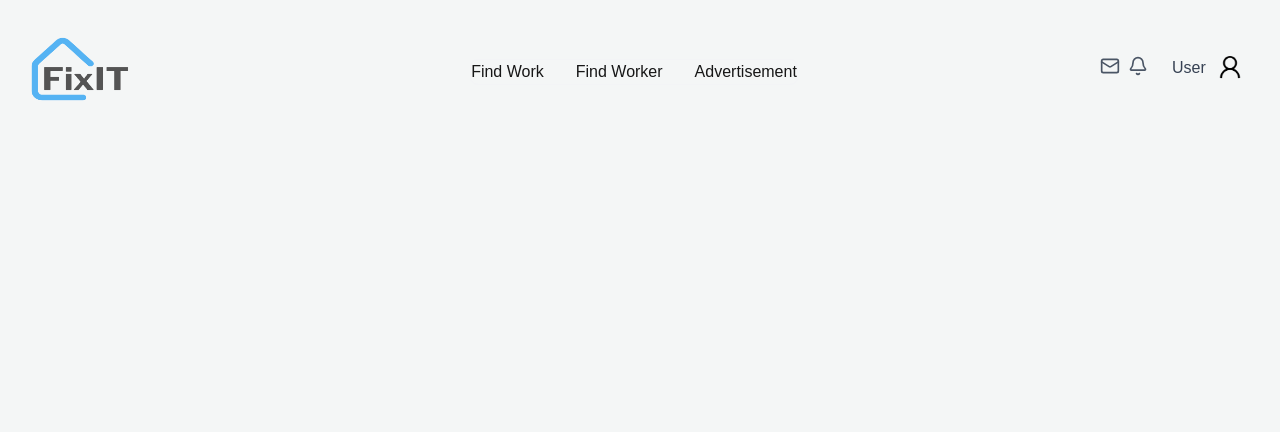
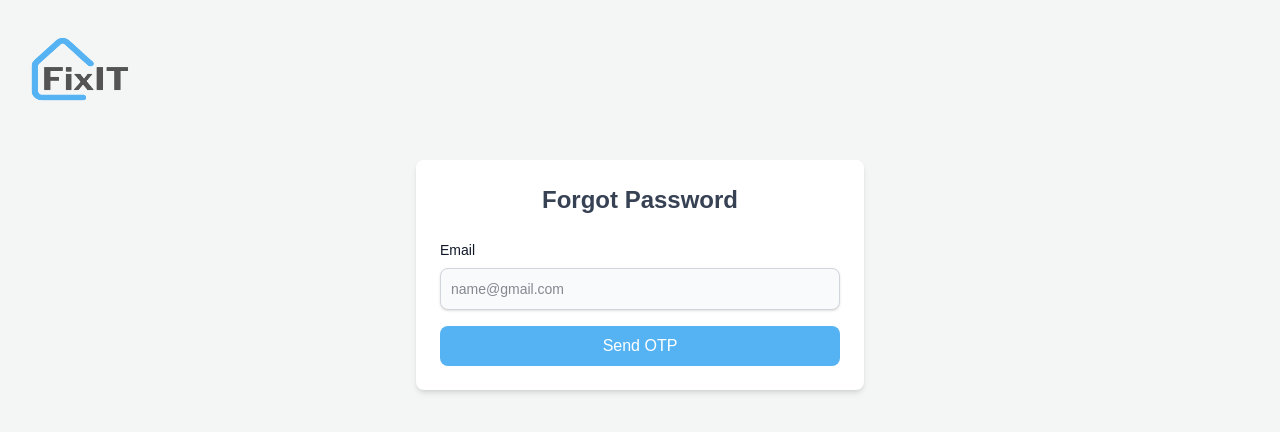
Before and after one commit to mxrxxsv/Bluehat-Backend, a React (Vite) app in the folder frontend/: page /forgetpass in a window 1280 px wide. Shown: the top 432 px of the page. Built offline with nearby package versions, Linux system fonts and the light colour scheme.

Commit message:
Adding Forget Password UI

```diff
--- a/frontend/src/App.jsx
+++ b/frontend/src/App.jsx
@@ -15,6 +15,7 @@ import Signup from "./Pages/Signup";
 import Login from "./Pages/Login";
 import WorkerSignup from "./Pages/WorkerSignup";
 import ClientSignup from "./Pages/ClientSignup";
+import ForgetPass from "./Pages/ForgetPass";
 
 function App() {
   return (
@@ -31,8 +32,9 @@ function App() {
         <Route path="/chat" element={<ChatPage />} />
         <Route path="/signup" element={<Signup />} />
         <Route path="/login" element={<Login />} />
-        <Route path="/workersignup" element={<WorkerSignup />}/>
-        <Route path="/clientsignup" element={<ClientSignup />}/>
+        <Route path="/workersignup" element={<WorkerSignup />} />
+        <Route path="/clientsignup" element={<ClientSignup />} />
+        <Route path="/forgetpass" element={<ForgetPass />} />
       </Routes>
 
     </>
--- /dev/null
+++ b/frontend/src/Pages/ForgetPass.jsx
@@ -0,0 +1,147 @@
+import { useState, useRef } from "react";
+
+const ForgetPass = () => {
+    const [step, setStep] = useState(1);
+    const [email, setEmail] = useState("");
+    const [otp, setOtp] = useState(Array(6).fill(""));
+    const [newPassword, setNewPassword] = useState("");
+    const [confirmPassword, setConfirmPassword] = useState("");
+    const [otpError, setOtpError] = useState("");
+    const otpRefs = useRef([]);
+
+    // const VALID_OTP = "123456";
+
+    const handleSendOTP = (e) => {
+        e.preventDefault();
+        if (email) {
+            console.log(`OTP sent to ${email}`);
+            setStep(2);
+        }
+    };
+
+    const handleOtpChange = (index, value) => {
+        if (!/^\d?$/.test(value)) return;
+        const newOtp = [...otp];
+        newOtp[index] = value;
+        setOtp(newOtp);
+        setOtpError(""); // Clear error as they type
+
+        if (value && index < 5) {
+            otpRefs.current[index + 1].focus();
+        }
+    };
+
+    const handleResetPassword = (e) => {
+        e.preventDefault();
+        const enteredOtp = otp.join("");
+
+        if (enteredOtp !== VALID_OTP) {
+            setOtpError("The OTP you entered is incorrect.");
+            return;
+        }
+
+        if (newPassword !== confirmPassword) {
+            alert("Passwords do not match!");
+            return;
+        }
+
+        setOtpError("");
+
+        console.log(`Password reset for ${email} with OTP: ${enteredOtp}`);
+        alert("Password changed successfully!");
+        setStep(1);
+        setEmail("");
+        setOtp(Array(6).fill(""));
+        setNewPassword("");
+        setConfirmPassword("");
+    };
+
+    return (
+        <div className="flex justify-center mt-40 mx-10 md:mx-0">
+            <div className="w-full max-w-md p-6 space-y-6 bg-white rounded-lg shadow-md">
+                <h2 className="text-2xl font-bold text-center text-gray-700">
+                    {step === 1 ? "Forgot Password" : "Reset Password"}
+                </h2>
+
+                {step === 1 ? (
+                    <form onSubmit={handleSendOTP} className="space-y-4">
+                        <div>
+                            <label htmlFor="email" className="text-left block mb-2 text-sm font-medium text-gray-900">Email</label>
+                            <input
+                                type="email"
+                                id="email"
+                                value={email}
+                                onChange={(e) => setEmail(e.target.value)}
+                                className="bg-gray-50 border border-gray-300 text-gray-900 text-sm rounded-lg focus:ring-blue-500 focus:border-blue-500 block w-full p-2.5 shadow-sm"
+                                placeholder="name@gmail.com"
+                                required
+                            />
+                        </div>
+                        <button type="submit" className="w-full px-3 py-2 text-white bg-[#55b3f3] rounded-lg hover:bg-blue-400">Send OTP</button>
+                    </form>
+                ) : (
+                    <form onSubmit={handleResetPassword} className="space-y-4">
+                        <div>
+                            <label className="text-left block mb-2 text-sm font-medium text-gray-900">Enter 6-digit OTP</label>
+                            <div className="flex justify-center gap-2">
+                                {otp.map((digit, i) => (
+                                    <input
+                                        key={i}
+                                        type="text"
+                                        value={digit}
+                                        onChange={(e) => handleOtpChange(i, e.target.value)}
+                                        ref={el => otpRefs.current[i] = el}
+                                        className="w-10 h-10 md:w-13 md:h-13 text-center text-lg border border-gray-300 rounded-md focus:outline-none focus:ring-2 focus:ring-blue-400"
+                                        maxLength={1}
+                                    />
+                                ))}
+                            </div>
+                            {otpError && (
+                                <p className="text-sm text-red-500 mt-2 text-center">{otpError}</p>
+                            )}
+                        </div>
+
+                        <div>
+                            <label htmlFor="newPassword" className="text-left block mb-2 text-sm font-medium text-gray-900">New Password</label>
+                            <input
+                                type="password"
+                                id="newPassword"
+                                value={newPassword}
+                                onChange={(e) => setNewPassword(e.target.value)}
+                                className="bg-gray-50 border border-gray-300 text-gray-900 text-sm rounded-lg focus:ring-blue-500 focus:border-blue-500 block w-full p-2.5 shadow-sm"
+                                placeholder="••••••••"
+                                required
+                            />
+                            {newPassword && (
+                                <ul className="text-sm mt-2 space-y-1 text-left">
+                                    <li className={/[A-Z]/.test(newPassword) ? "text-green-600" : "text-red-500"}>• At least one uppercase letter</li>
+                                    <li className={/[a-z]/.test(newPassword) ? "text-green-600" : "text-red-500"}>• At least one lowercase letter</li>
+                                    <li className={/[0-9]/.test(newPassword) ? "text-green-600" : "text-red-500"}>• At least one number</li>
+                                    <li className={/[^A-Za-z0-9]/.test(newPassword) ? "text-green-600" : "text-red-500"}>• At least one special character</li>
+                                    <li className={newPassword.length >= 8 ? "text-green-600" : "text-red-500"}>• Minimum 8 characters</li>
+                                </ul>
+                            )}
+                        </div>
+
+                        <div>
+                            <label htmlFor="confirmPassword" className="text-left block mb-2 text-sm font-medium text-gray-900">Confirm Password</label>
+                            <input
+                                type="password"
+                                id="confirmPassword"
+                                value={confirmPassword}
+                                onChange={(e) => setConfirmPassword(e.target.value)}
+                                className="bg-gray-50 border border-gray-300 text-gray-900 text-sm rounded-lg focus:ring-blue-500 focus:border-blue-500 block w-full p-2.5 shadow-sm"
+                                placeholder="••••••••"
+                                required
+                            />
+                        </div>
+
+                        <button type="submit" className="w-full px-3 py-2 text-white bg-[#55b3f3] rounded-lg hover:bg-blue-400">Reset Password</button>
+                    </form>
+                )}
+            </div>
+        </div>
+    );
+};
+
+export default ForgetPass;
--- a/frontend/src/Pages/Header.jsx
+++ b/frontend/src/Pages/Header.jsx
@@ -30,7 +30,7 @@ const Header = () => {
 
 
   const authPages = ["/home", "/"];
-  const opPages = ["/signup", "/login", "/workersignup", "/clientsignup"];
+  const opPages = ["/signup", "/login", "/workersignup", "/clientsignup", "/forgetpass"];
   // const authPages = ["/HomePage", "/FindWork", "/JobDetail", "/FindWorker", "/AdsPage", "/WorkerPortfolio", "/ChatPage"];
   const showAuthButtons = authPages.includes(currentPath);
   const hideOp = opPages.includes(currentPath);
--- a/frontend/src/Pages/Login.jsx
+++ b/frontend/src/Pages/Login.jsx
@@ -16,30 +16,30 @@ const Login = () => {
 
 
                     <div className="ml-7 md:mx-20 md:mt-10 md:ml-65">
-                        <div class="w-90 lg:max-w-xl p-6 space-y-8 sm:p-8 bg-white rounded-lg shadow-md">
-                            <h2 class="text-2xl font-bold text-gray-900">
+                        <div className="w-90 lg:max-w-xl p-6 space-y-8 sm:p-8 bg-white rounded-lg shadow-md">
+                            <h2 className="text-2xl font-bold text-gray-900">
                                 Login to <span className="text-[#55b3f3]">FixIT</span>
                             </h2>
-                            <form class="mt-8 space-y-6" action="#">
+                            <form className="mt-8 space-y-6" action="#">
                                 <div>
-                                    <label for="email" class="block mb-2 text-sm font-medium text-left text-gray-900">Email</label>
-                                    <input type="email" name="email" id="email" class="bg-gray-50 border border-gray-300 text-gray-900 text-sm rounded-lg focus:ring-blue-500 focus:border-blue-500 block w-full p-2.5 shadow-sm" placeholder="name@gmail.com"/>
+                                    <label for="email" className="block mb-2 text-sm font-medium text-left text-gray-900">Email</label>
+                                    <input type="email" name="email" id="email" className="bg-gray-50 border border-gray-300 text-gray-900 text-sm rounded-lg focus:ring-blue-500 focus:border-blue-500 block w-full p-2.5 shadow-sm" placeholder="name@gmail.com"/>
                                 </div>
                                 <div>
-                                    <label for="password" class="block mb-2 text-sm font-medium text-left text-gray-900">Password</label>
-                                    <input type="password" name="password" id="password" placeholder="••••••••" class="bg-gray-50 border border-gray-300 text-gray-900 text-sm rounded-lg focus:ring-blue-500 focus:border-blue-500 block w-full p-2.5 shadow-sm"/>
+                                    <label for="password" className="block mb-2 text-sm font-medium text-left text-gray-900">Password</label>
+                                    <input type="password" name="password" id="password" placeholder="••••••••" className="bg-gray-50 border border-gray-300 text-gray-900 text-sm rounded-lg focus:ring-blue-500 focus:border-blue-500 block w-full p-2.5 shadow-sm"/>
                                 </div>
-                                <div class="flex items-start">
+                                <div className="flex items-start">
                                     {/* <div class="flex items-center h-5">
                                         <input id="remember" aria-describedby="remember" name="remember" type="checkbox" class="w-4 h-4 border-gray-300 rounded-sm bg-gray-50 focus:ring-3 focus:ring-blue-300 dark:focus:ring-blue-600 dark:ring-offset-gray-800 dark:bg-gray-700 dark:border-gray-600  cursor-pointer" required />
                                     </div> */}
                                     {/* <div class="ms-3 text-sm">
                                         <label for="remember" class="font-medium text-gray-500 dark:text-gray-400">Remember me</label>
                                     </div> */}
-                                    <a href="#" className="ms-auto text-sm font-medium text-[#55b3f3] hover:underline">Lost Password?</a>
+                                    <Link to="/forgetpass" className="ms-auto text-sm font-medium text-[#55b3f3] hover:underline">Lost Password?</Link>
                                 </div>
                                 <button type="submit" className="w-full px-3 py-2 text-base font-medium text-center text-white bg-[#55b3f3] rounded-lg hover:bg-blue-300 focus:ring-4 focus:ring-blue-300 cursor-pointer">Login</button>
-                                <div class="text-sm font-medium text-gray-900">
+                                <div className="text-sm font-medium text-gray-900">
                                     Not registered yet? <Link to="/signup" className="text-[#55b3f3] hover:underline">Create account</Link>
                                 </div>
                             </form>
```
